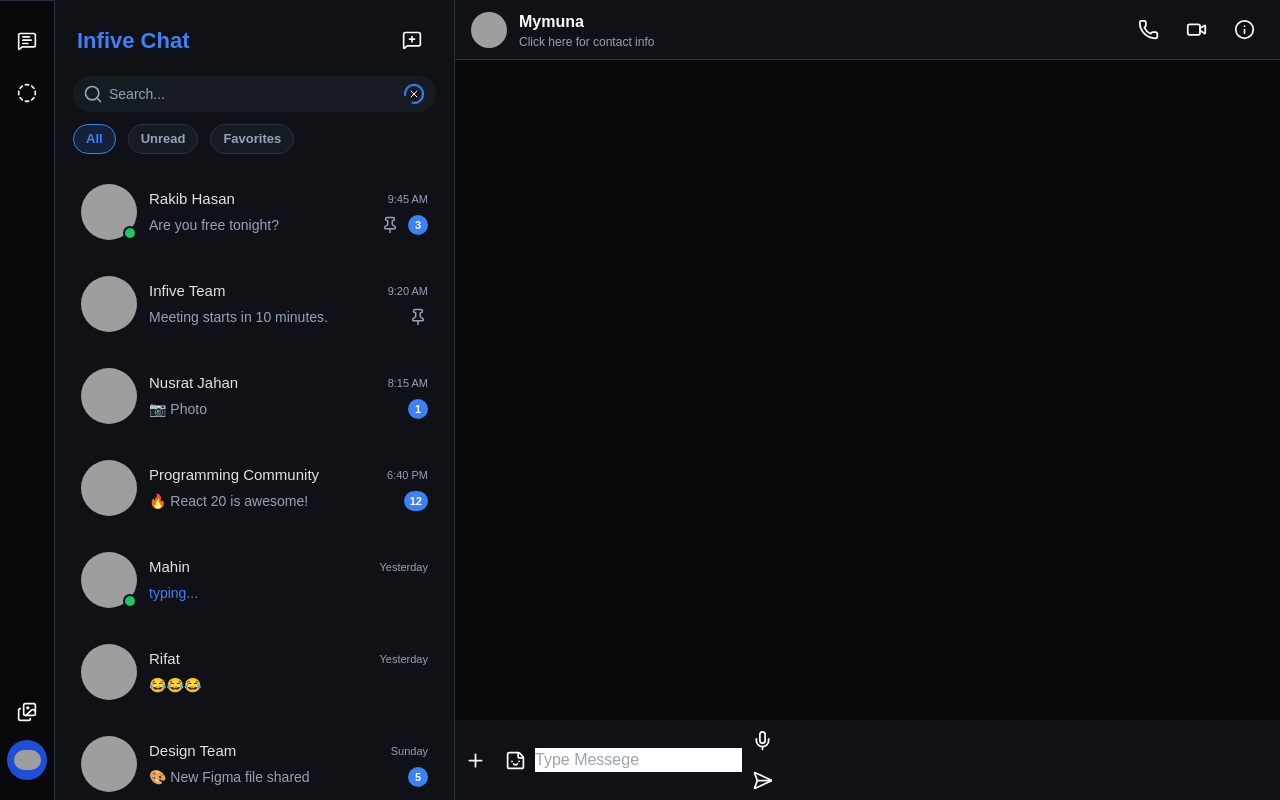
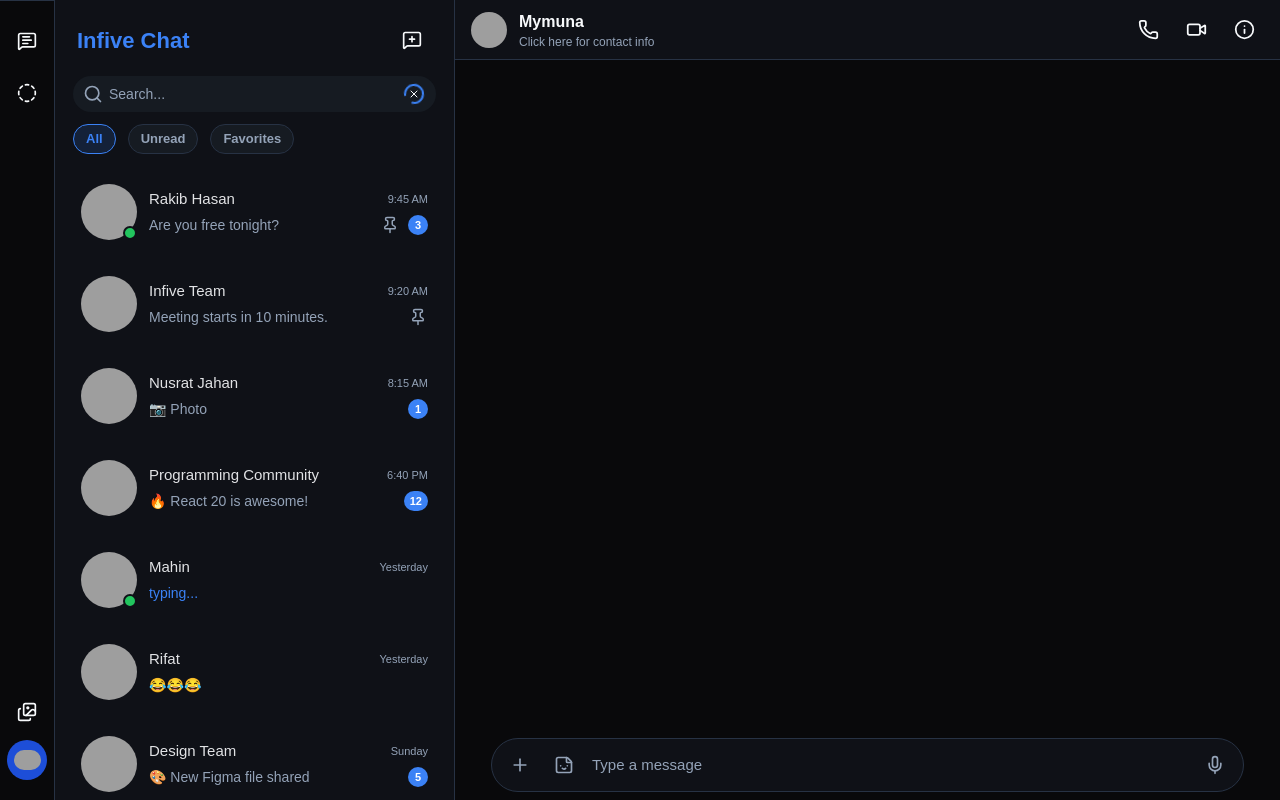
Before and after one commit to devatikur1/InfiveChat, a React (Create React App) app: page /you in a window 1280 px wide. Built offline with nearby package versions, Linux system fonts and the light colour scheme; grey boxes are pictures that could not be loaded; the HTML template or start-up script is replaced by a standard one.

Commit message:
refactor: reorganize ChatInboxPage layout and improve message input handling

```diff
--- a/src/pages/ChatInboxPage.js
+++ b/src/pages/ChatInboxPage.js
@@ -1,9 +1,17 @@
-import { Info, Mic, Phone, Plus, SendHorizontal, Sticker, Video } from "lucide-react";
-import React from "react";
+import {
+  Info,
+  Mic,
+  Phone,
+  Plus,
+  SendHorizontal,
+  Sticker,
+  Video,
+} from "lucide-react";
+import React, { useState } from "react";
 import Tooltip from "../components/custom/Tooltip";
 import { motion } from "framer-motion";
 
-export default function ChatInboxPage() {
+//🔹 Chat Header Action
 const CHAT_HEADER_ACTIONS = [
   {
     id: 1,
@@ -24,6 +32,11 @@ export default function ChatInboxPage() {
     className: "left-2",
   },
 ];
+
+export default function ChatInboxPage() {
+  //🔹 All state
+  const [msg, setMsg] = useState("");
+
   return (
     <article className="w-full h-full flex justify-start items-center">
       <figure className="w-full h-full flex flex-col">
@@ -71,43 +84,74 @@ export default function ChatInboxPage() {
           </ul>
         </header>
         <main className="flex-1"></main>
-        <footer className="w-full min-h-[80px] flex justify-center items-center">
-          <article className="w-full flex items-center bg-surface">
-            <div className="flex items-center">
+        <footer className="w-full px-9 py-2">
+          <article className="w-full h-auto flex justify-center items-center rounded-[30px] bg-surface border border-border px-2 py-1.5">
+            <section
+              data-message-wrapper
+              className="w-full h-auto flex items-center gap-2"
+            >
+              {/* Left Actions */}
+              <div className="h-full flex items-center gap-1">
                 <button
                   type="button"
-                className="flex size-10 cursor-pointer items-center justify-center rounded-full text-textPrimary transition-colors hover:bg-hover"
-                aria-label={"uplod File"}
+                  className="flex size-10 items-center justify-center rounded-full text-textMuted transition-colors hover:bg-hover hover:text-textPrimary"
                 >
-                <Plus size={21} strokeWidth={2} />
+                  <Plus size={20} />
                 </button>
+
                 <button
                   type="button"
-                className="flex size-10 cursor-pointer items-center justify-center rounded-full text-textPrimary transition-colors hover:bg-hover"
-                aria-label={"Add Emoji, Stiker, jif"}
+                  className="flex size-10 items-center justify-center rounded-full text-textMuted transition-colors hover:bg-hover hover:text-textPrimary"
                 >
-                <Sticker size={21} strokeWidth={2} />
+                  <Sticker size={20} />
                 </button>
               </div>
-            <div>
-              <input type="text" placeholder="Type Messege" />
+              {/* Message Input */}
+              <div className="flex-1 flex items-center">
+                <textarea
+                  rows={1}
+                  value={msg}
+                  placeholder="Type a message"
+                  onChange={(e) => {
+                    const textarea = e.target;
+                    const wrapper = textarea.closest("[data-message-wrapper]");
+
+                    textarea.style.height = "24px";
+                    textarea.style.height = `${Math.min(textarea.scrollHeight, 120)}px`;
+
+                    if (textarea.scrollHeight > 24) {
+                      wrapper.classList.remove("items-center");
+                      wrapper.classList.add("items-end");
+                    } else {
+                      wrapper.classList.remove("items-end");
+                      wrapper.classList.add("items-center");
+                    }
+
+                    setMsg(textarea.value);
+                  }}
+                  className="w-full min-h-[24px] max-h-[120px] resize-none overflow-y-auto bg-transparent py-0 text-[15px] leading-6 text-textPrimary placeholder:text-textMuted outline-none custom-scroll"
+                />
               </div>
-            <div>
+
+              {/* Right Actions */}
+              <div className="h-full flex items-center gap-1">
+                {msg.trim() ? (
                   <button
                     type="button"
-                className="flex size-10 cursor-pointer items-center justify-center rounded-full text-textPrimary transition-colors hover:bg-hover"
-                aria-label={"Add Emoji, Stiker, jif"}
+                    className="flex size-10 items-center justify-center rounded-full bg-accent text-white transition-colors hover:opacity-90"
                   >
-                <Mic size={21} strokeWidth={2} />
+                    <SendHorizontal size={18} />
                   </button>
+                ) : (
                   <button
                     type="button"
-                className="flex size-10 cursor-pointer items-center justify-center rounded-full text-textPrimary transition-colors hover:bg-hover"
-                aria-label={"Add Emoji, Stiker, jif"}
+                    className="flex size-10 items-center justify-center rounded-full text-textMuted transition-colors hover:bg-hover hover:text-textPrimary"
                   >
-                <SendHorizontal size={21} strokeWidth={2} />
+                    <Mic size={20} />
                   </button>
+                )}
               </div>
+            </section>
           </article>
         </footer>
       </figure>
```
Lines whose indentation alone changed are shown as unchanged.
